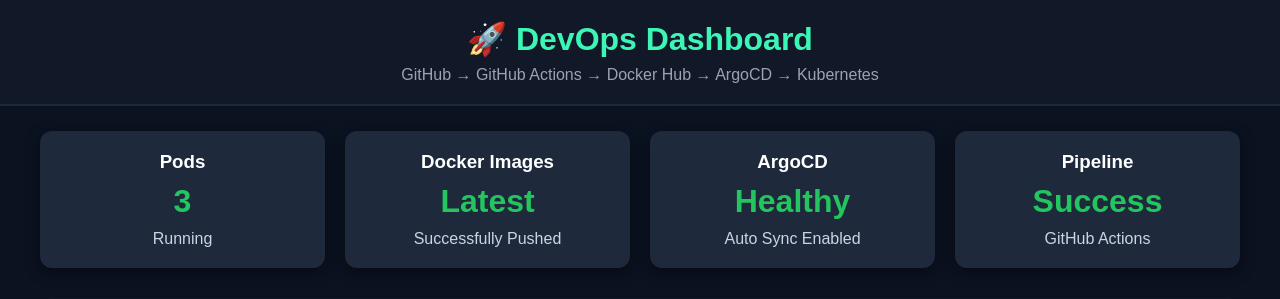
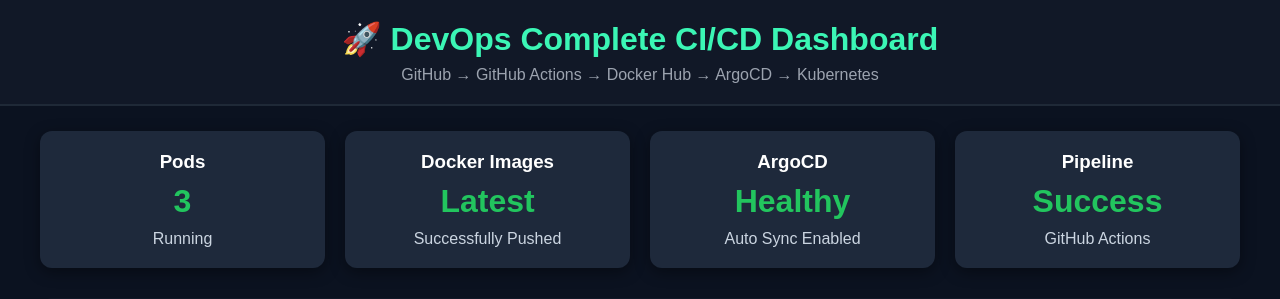
Before and after one commit to nanda9/flask-python-app, a Flask app: page / in a window 1280 px wide. Shown: the top 299 px of the page. Run offline with Flask 3, Linux system fonts and the light colour scheme.

Commit message:
Update title and header for CI/CD dashboard

```diff
--- a/templates/index.html
+++ b/templates/index.html
@@ -3,7 +3,7 @@
 <head>
 <meta charset="UTF-8">
 <meta name="viewport" content="width=device-width, initial-scale=1.0">
-<title>DevOps Dashboard</title>
+<title>DevOps CI/CD Dashboard</title>
 
 <style>
 
@@ -157,7 +157,7 @@
 
 <header>
 
-<h1>🚀 DevOps Dashboard</h1>
+<h1>🚀 DevOps Complete CI/CD Dashboard</h1>
 
 <p>
 GitHub → GitHub Actions → Docker Hub → ArgoCD → Kubernetes
```
